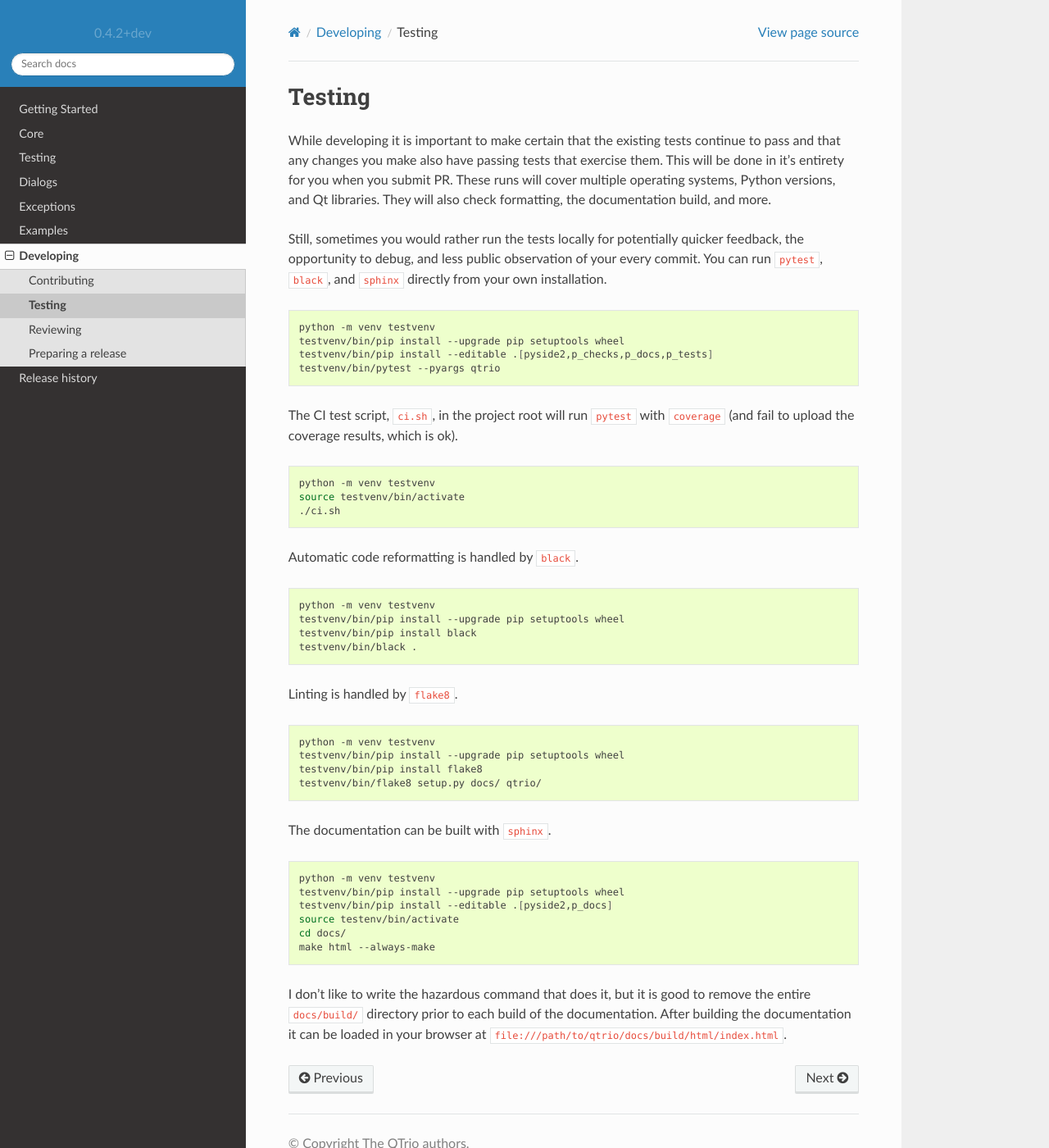
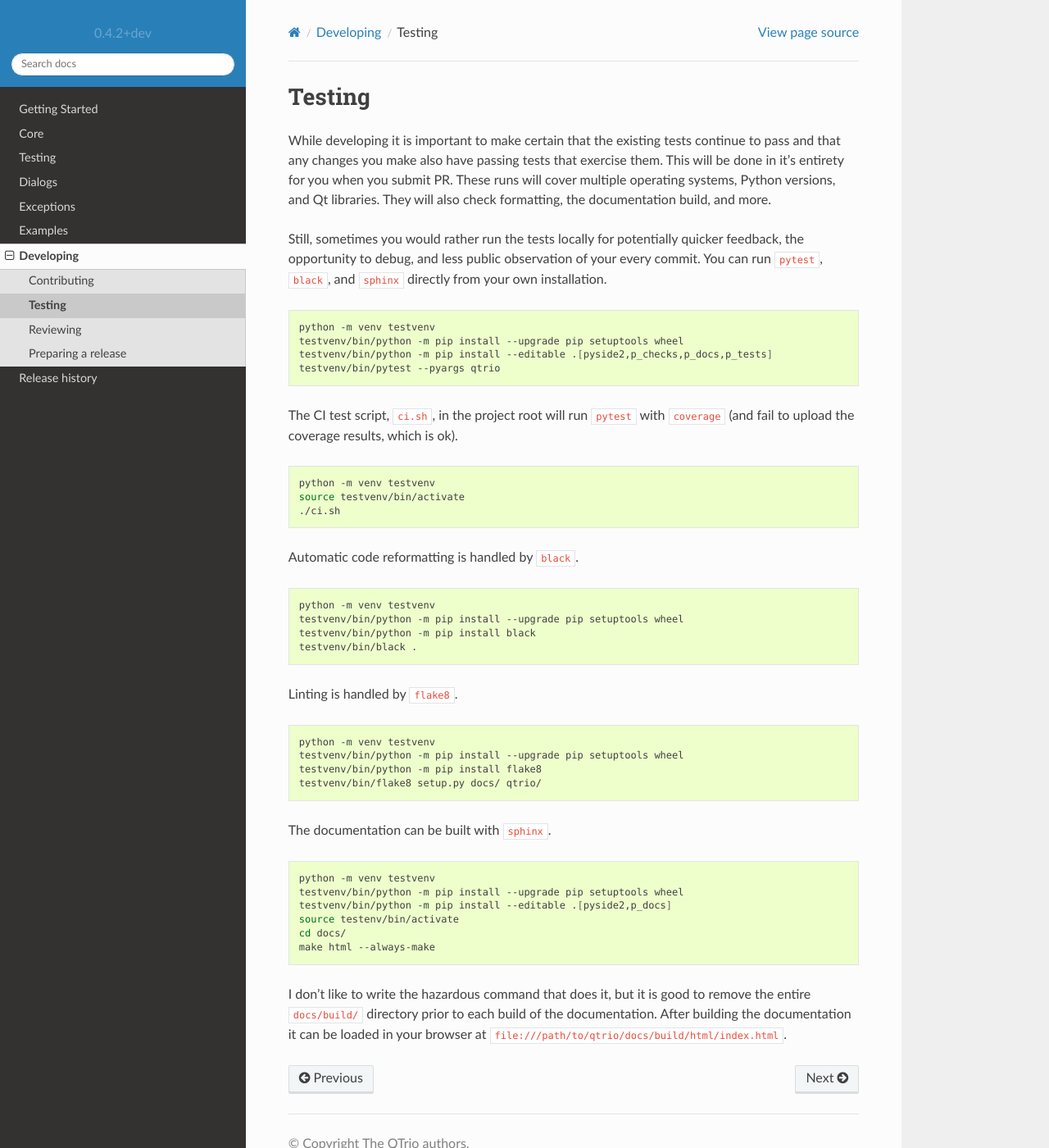
Before and after one commit to altendky/qtrio, a Sphinx documentation site: the page built from docs/source/development/testing.rst, in a window 1280 px wide and 1400 px high. Shown: the whole window at 82% size. Built offline with Sphinx 7.4.7 and the Read the Docs theme 2.0.0, drawn with Linux system fonts in a browser that asks for light colours.

Commit message:
Minimally help avoid pip upgrade errors on Windows in dev testing docs

```diff
--- a/docs/source/development/testing.rst
+++ b/docs/source/development/testing.rst
@@ -14,8 +14,8 @@ You can run ``pytest``, ``black``, and ``sphinx`` directly from your own install
 .. code-block:: bash
 
    python -m venv testvenv
-   testvenv/bin/pip install --upgrade pip setuptools wheel
-   testvenv/bin/pip install --editable .[pyside2,p_checks,p_docs,p_tests]
+   testvenv/bin/python -m pip install --upgrade pip setuptools wheel
+   testvenv/bin/python -m pip install --editable .[pyside2,p_checks,p_docs,p_tests]
    testvenv/bin/pytest --pyargs qtrio
 
 The CI test script, ``ci.sh``, in the project root will run ``pytest`` with ``coverage``
@@ -32,8 +32,8 @@ Automatic code reformatting is handled by ``black``.
 .. code-block:: bash
 
    python -m venv testvenv
-   testvenv/bin/pip install --upgrade pip setuptools wheel
-   testvenv/bin/pip install black
+   testvenv/bin/python -m pip install --upgrade pip setuptools wheel
+   testvenv/bin/python -m pip install black
    testvenv/bin/black .
 
 Linting is handled by ``flake8``.
@@ -41,8 +41,8 @@ Linting is handled by ``flake8``.
 .. code-block:: bash
 
    python -m venv testvenv
-   testvenv/bin/pip install --upgrade pip setuptools wheel
-   testvenv/bin/pip install flake8
+   testvenv/bin/python -m pip install --upgrade pip setuptools wheel
+   testvenv/bin/python -m pip install flake8
    testvenv/bin/flake8 setup.py docs/ qtrio/
 
 The documentation can be built with ``sphinx``.
@@ -50,8 +50,8 @@ The documentation can be built with ``sphinx``.
 .. code-block:: bash
 
    python -m venv testvenv
-   testvenv/bin/pip install --upgrade pip setuptools wheel
-   testvenv/bin/pip install --editable .[pyside2,p_docs]
+   testvenv/bin/python -m pip install --upgrade pip setuptools wheel
+   testvenv/bin/python -m pip install --editable .[pyside2,p_docs]
    source testenv/bin/activate
    cd docs/
    make html --always-make
```
